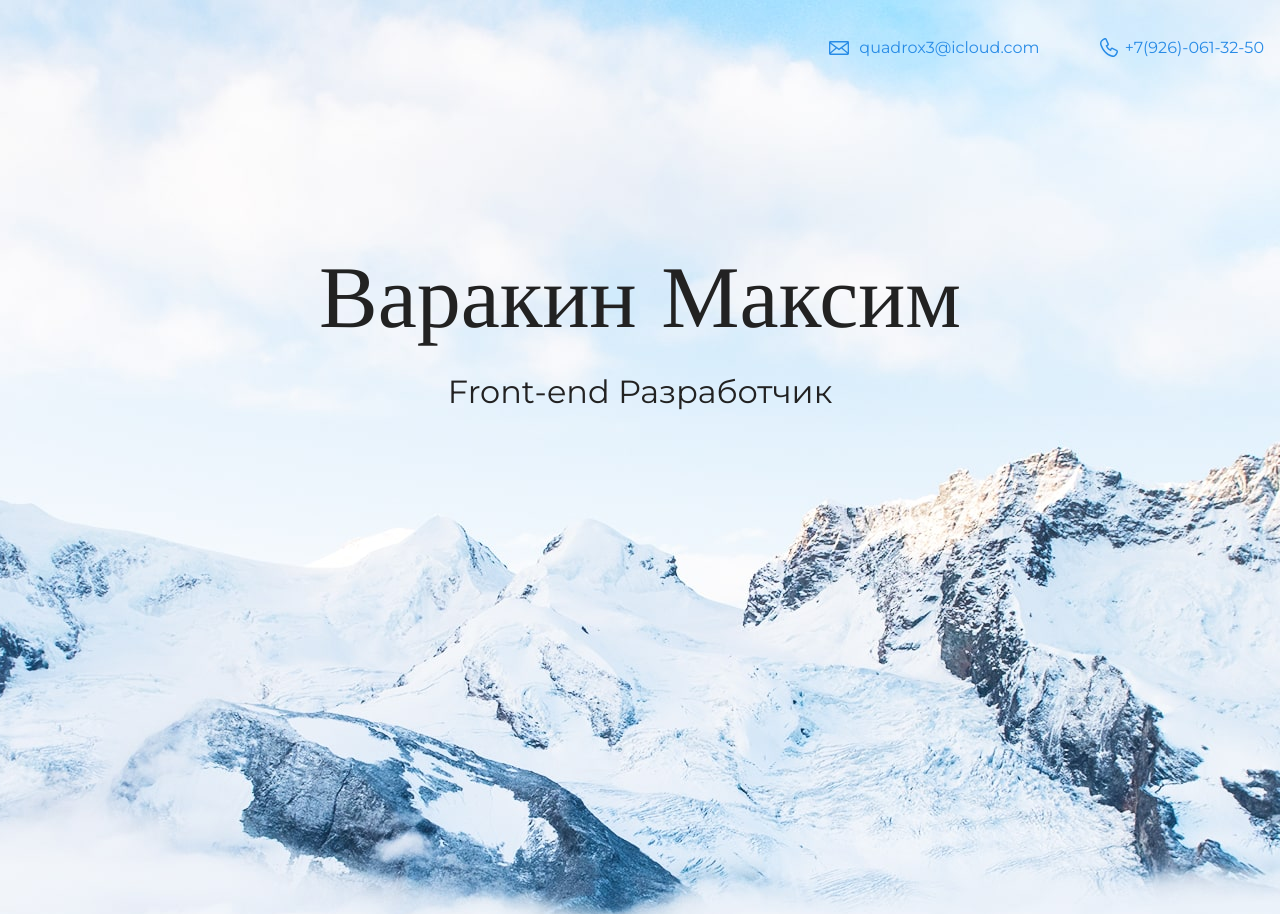
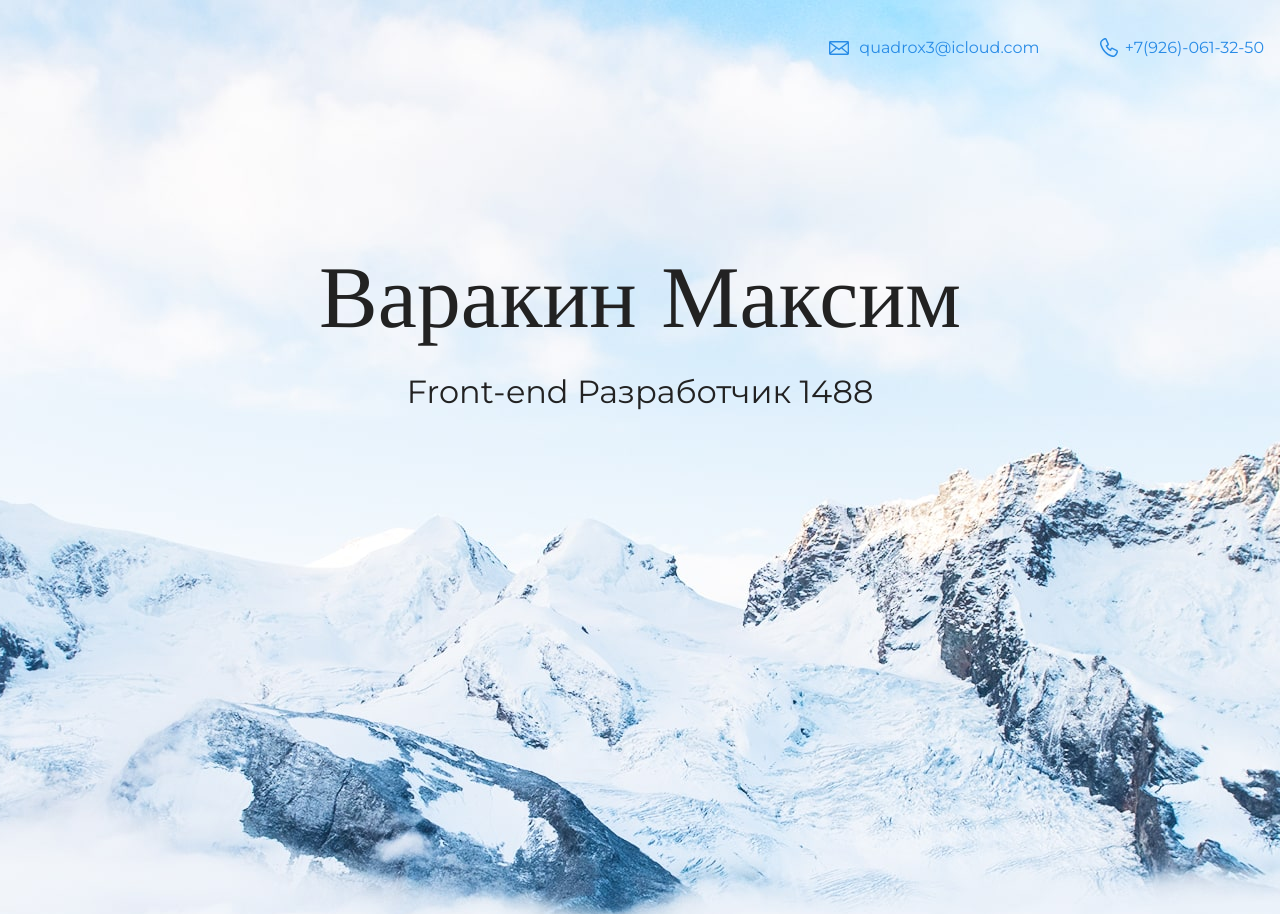
Before and after one commit to therelayuu/my-site, a plain HTML site: page index.html in a window 1280 px wide. Shown: the top 914 px of the page. Drawn offline with nearby package versions, Linux system fonts and the light colour scheme.

Commit message:
add rofl

```diff
--- a/index.html
+++ b/index.html
@@ -16,7 +16,7 @@
     <section class="hero-image">
       <div class="container">
         <h1 class="heading">Варакин Максим</h1>
-        <p>Front-end Разработчик</p>
+        <p>Front-end Разработчик 1488</p>
       </div>
     </section>
     <section class="intro">
```
Also changed, not shown: 1 other file.
